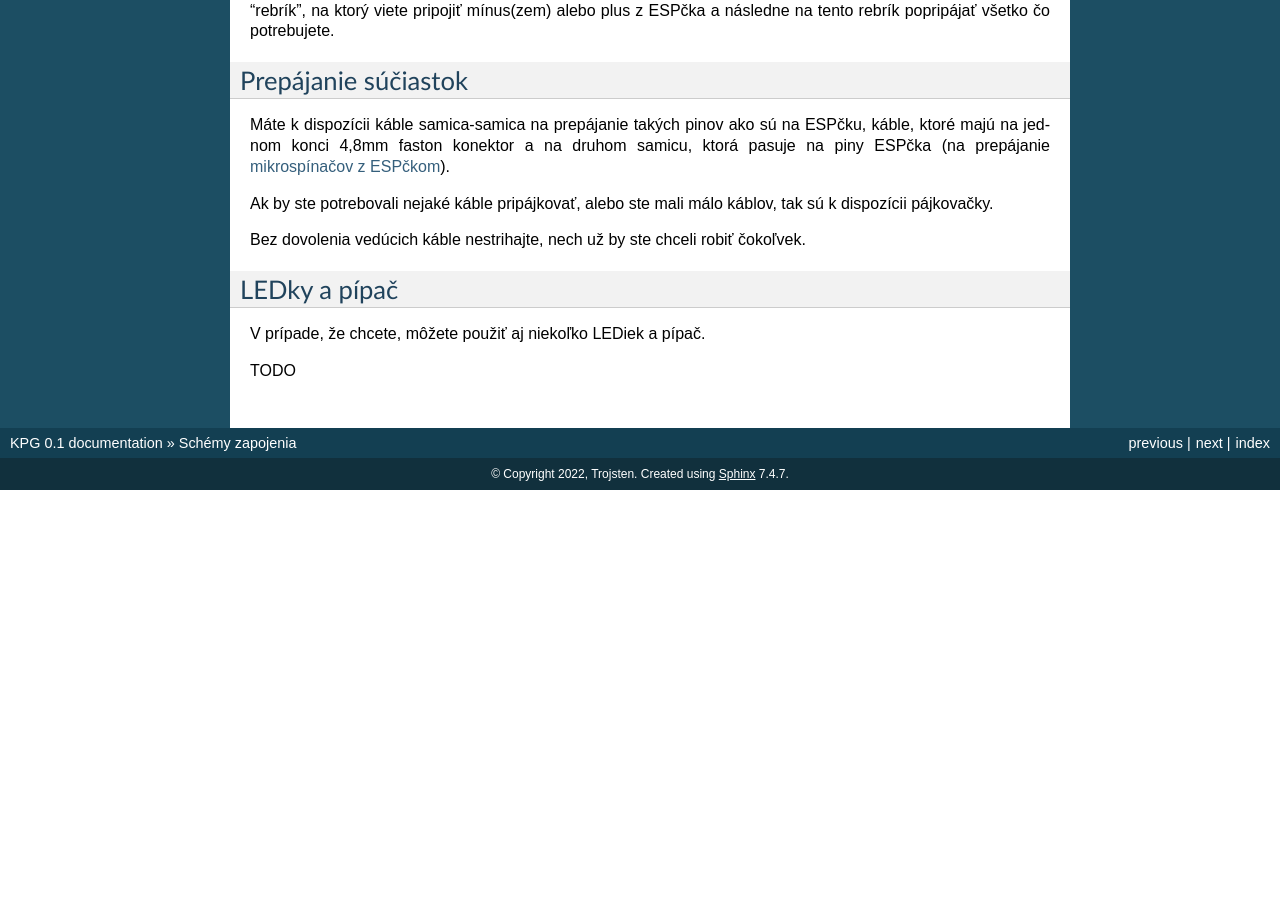
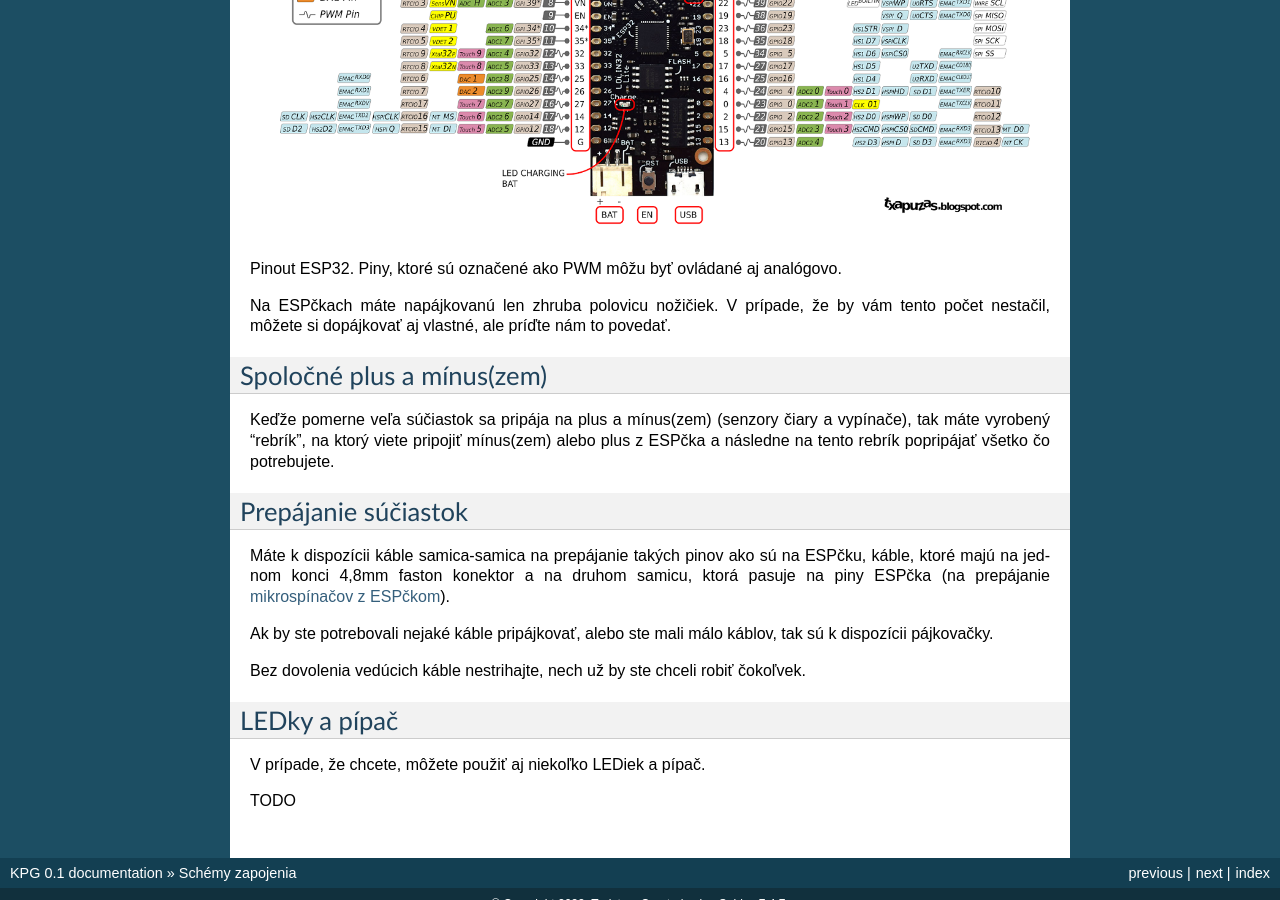
Before and after one commit to marcel3032/konstrukckoprobojogeometria, a Sphinx documentation site: the page built from docs/source/schemas.rst, in a window 1280 px wide and 900 px high, scrolled down 2721 px. Built offline with Sphinx 7.4.7, drawn with Linux system fonts in a browser that asks for light colours; before the commit the page ends 3211 px from its top, so only the background shows below that.

Commit message:
add esp32 pinout

```diff
--- a/docs/source/schemas.rst
+++ b/docs/source/schemas.rst
@@ -104,6 +104,10 @@
 Takmer všetky piny môžu ovládať výstup nie len digitálne (vypnuté(0V)/zapnuté(3V)),
 ale aj analógovo (0-3V).
 
+.. figure:: images/esp32-pinout.png
+
+Pinout ESP32. Piny, ktoré sú označené ako PWM môžu byť ovládané aj analógovo.
+
 Na ESPčkach máte napájkovanú len zhruba polovicu nožičiek.
 V prípade, že by vám tento počet nestačil, môžete si dopájkovať aj vlastné,
 ale príďte nám to povedať.
```
Also changed, not shown: docs/source/images/esp32-pinout.png (added).
